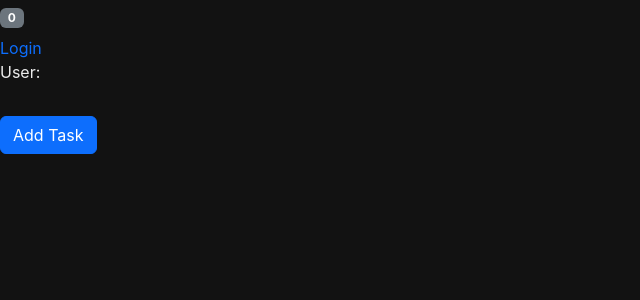
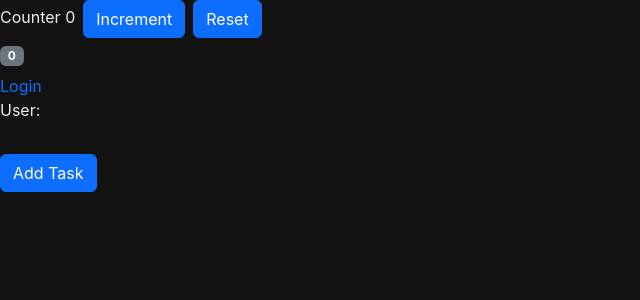
Before and after one commit to Leela-Prasad/react-part2, a React (Vite) app: page / in a window 1280 px wide. Shown: the top 300 px of the page, without its empty margins (0-640 px from the left). Built offline with nearby package versions, Linux system fonts and the light colour scheme.

Commit message:
Zustand State Management Example

```diff
--- a/src/App.tsx
+++ b/src/App.tsx
@@ -1,12 +1,14 @@
 import AuthProvider from "./state-management/auth/AuthProvider";
 import HomePage from "./state-management/components/HomePage";
 import NavBar from "./state-management/components/NavBar";
+import Counter from "./state-management/counter/Counter";
 import { TaskProvider } from "./state-management/tasks";
 
 function App() {
   return (
     <AuthProvider>
       <TaskProvider>
+        <Counter />
         <NavBar />
         <HomePage />
       </TaskProvider>
--- a/src/state-management/components/NavBar.tsx
+++ b/src/state-management/components/NavBar.tsx
@@ -1,12 +1,14 @@
 import { useContext } from "react";
 import TasksContext from "../tasks/tasksContext";
+import useCounterStore from "../counter/store";
 
 function NavBar() {
   const { tasks } = useContext(TasksContext);
+  const { counter } = useCounterStore();
 
   return (
     <nav className="navbar d-flex justify-content-between">
-      <span className="badge text-bg-secondary">{tasks.length}</span>
+      <span className="badge text-bg-secondary">{counter}</span>
     </nav>
   );
 }
--- a/src/state-management/counter/Counter.tsx
+++ b/src/state-management/counter/Counter.tsx
@@ -1,31 +1,19 @@
-import { useReducer, useState } from "react";
-
-interface Action {
-  type: "INCREMENT" | "RESET";
-}
-
-function counterReducer(state: number, action: Action): number {
-  if (action.type === "INCREMENT") return state + 1;
-
-  if (action.type === "RESET") return 0;
-
-  return state;
-}
+import useCounterStore from "./store";
 
 function Counter() {
-  const [value, dispatch] = useReducer(counterReducer, 0);
 
+  const {counter, increment, reset} = useCounterStore();
   return (
     <div>
-      Counter {value}
+      Counter {counter}
       <button
-        onClick={() => dispatch({ type: "INCREMENT" })}
+        onClick={() => increment()}
         className="btn btn-primary mx-2"
       >
         Increment
       </button>
       <button
-        onClick={() => dispatch({ type: "RESET" })}
+        onClick={() => reset()}
         className="btn btn-primary"
       >
         Reset
--- /dev/null
+++ b/src/state-management/counter/store.ts
@@ -0,0 +1,15 @@
+import { create } from "zustand";
+
+interface CounterStore {
+  counter: number;
+  increment: () => void;
+  reset: () => void;
+}
+
+const useCounterStore = create<CounterStore>((set) => ({
+  counter: 0, //Initial State
+  increment: () => set((store) => ({ counter: store.counter + 1 })),
+  reset: () => set(() => ({ counter: 0 })),
+}));
+
+export default useCounterStore;
```
Also changed, not shown: package.json (+4 -3 lines), 1 other file (tests, documents, lock files or other folders).
